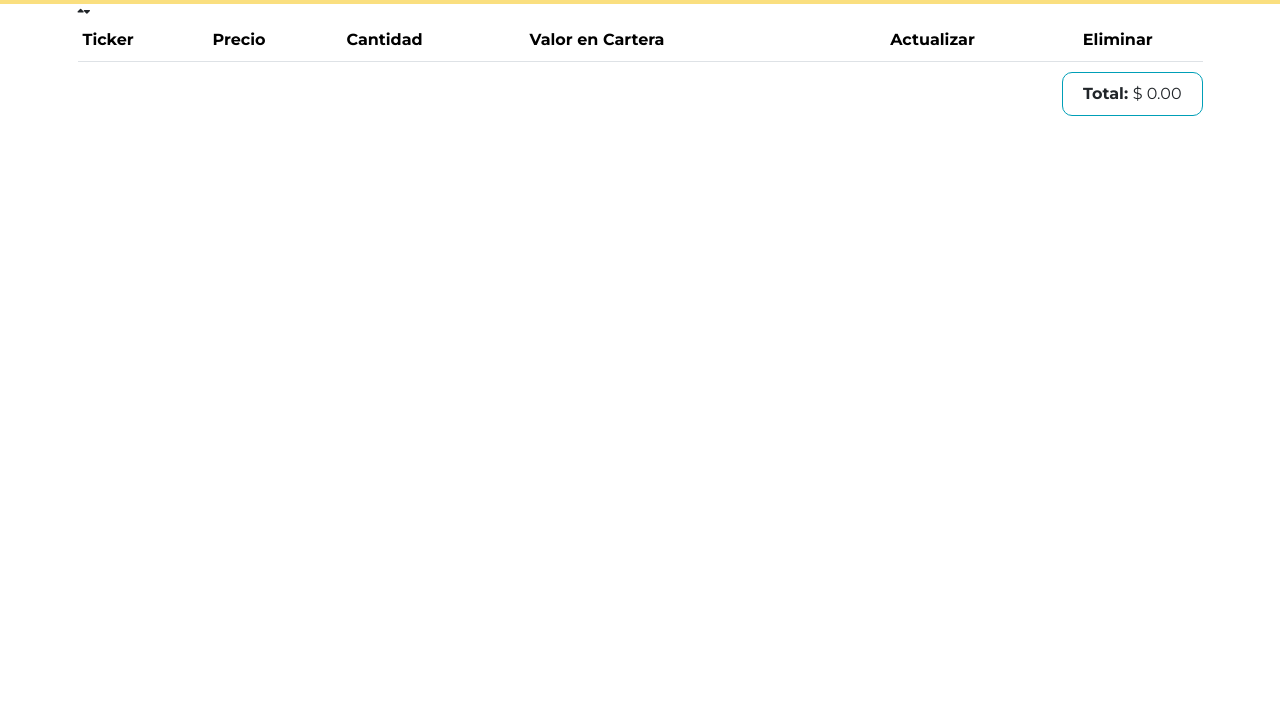
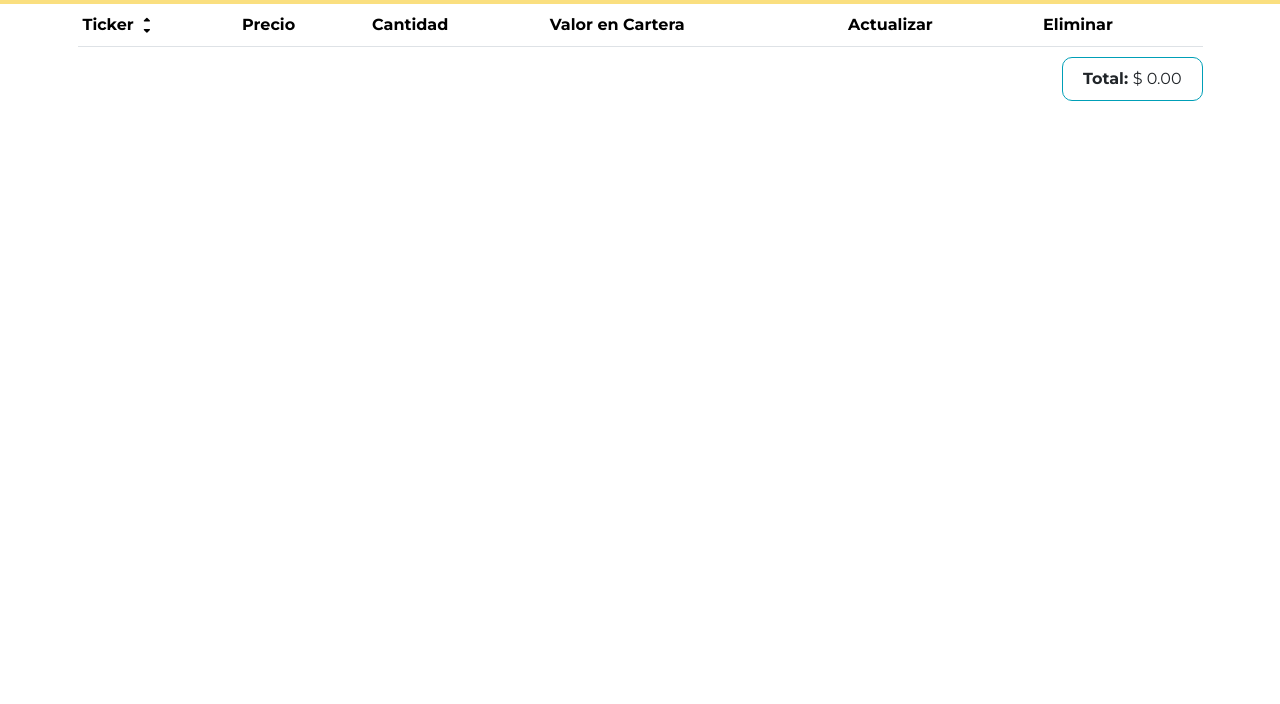
Before and after one commit to Fede-Diiorio/CryptoTracker, a website: page index.html in a window 1280 px wide. Shown: the part 96-800 px from the top of the page. Drawn offline with nearby package versions, Linux system fonts and the light colour scheme; some packages are replaced by stand-ins of ours; no server answers; a script that the page names is missing.

Commit message:
Se creó una función para ordenar alfabeticamente los ticker.

```diff
--- a/index.html
+++ b/index.html
@@ -25,32 +25,43 @@
             <table class="table">
                 <thead>
                     <tr>
-                        <div class="tabla__th">
-                            <th>Ticker</th>
+                        <th>
+                            <div class="table__th">
+                                Ticker
                                 <div id="filtroTicker"></div>
                             </div>
+                        </th>
+                        <th>
                             <div class="table__th">
-                            <th>Precio</th>
+                                Precio
                             </div>
+                        </th>
+                        <th>
                             <div class="table__th">
-                            <th>Cantidad</th>
+                                Cantidad
                             </div>
+                        </th>
+                        <th>
                             <div class="table__th">
-                            <th>Valor en Cartera</th>
+                                Valor en Cartera
                             </div>
-                        <div class="table__th">
-                            <th class="th-actualizar">Actualizar</th>
+                        </th>
+                        <th>
+                            <div class="table__th th-actualizar">
+                                Actualizar
                             </div>
-                        <div class="table__th">
-                            <th class="th-eliminar">Eliminar</th>
+                        </th>
+                        <th>
+                            <div class="table__th th-eliminar">
+                                Eliminar
                             </div>
+                        </th>
                     </tr>
                 </thead>
-
                 <tbody>
-
                 </tbody>
             </table>
+
         </div>
         <div id="totalCartera"></div>
     </div>
--- a/js/app.js
+++ b/js/app.js
@@ -311,18 +311,43 @@ function renderizarTotalDeCartera() {
     contenedor.append(divPadre)
 }
 
-function renderizadoDeBotonDeFiltro() {
+function renderizadoDeBotonDeFiltroTicker() {
     const contenedor = document.getElementById("filtroTicker");
     contenedor.innerHTML = "";
 
     const divPadre = document.createElement("div");
-    divPadre.classList.add("caja-filtro");
+    divPadre.classList.add("caja-filtro", "d-flex", "flex-column");
 
     const flechaArriba = document.createElement("i");
     flechaArriba.classList.add("fa-solid", "fa-caret-up");
+    flechaArriba.addEventListener("click", () => {
+        portafolio.sort((a, b) => {
+            if (a.ticker > b.ticker) {
+                return 1;
+            }
+            if (a.ticker < b.ticker) {
+                return -1;
+            }
+            return 0
+        })
+        renderizarTablaConCriptos();
+    });
 
     const flechaAbajo = document.createElement("i");
     flechaAbajo.classList.add("fa-solid", "fa-caret-down");
+    flechaAbajo.addEventListener("click", () => {
+        portafolio.sort((a, b) => {
+            if (a.ticker > b.ticker) {
+                return -1;
+            }
+            if (a.ticker < b.ticker) {
+                return 1;
+            }
+            return 0
+        })
+        renderizarTablaConCriptos();
+    });
+
 
     divPadre.append(flechaArriba, flechaAbajo);
     contenedor.append(divPadre);
@@ -337,7 +362,8 @@ const listaDeCriptos = [];
 obtenerCriptosDeLocalStorage();
 obtenerPreciosDeApi().then(() => {
     renderizarBarraDeBuscarCripto();
+    console.log(portafolio);
 });
-renderizadoDeBotonDeFiltro();
+renderizadoDeBotonDeFiltroTicker();
 renderizarTablaConCriptos();
 renderizarTotalDeCartera();
--- a/scss/pages/_index.scss
+++ b/scss/pages/_index.scss
@@ -41,6 +41,13 @@
 
 .table {
 
+    .table__th {
+        display: flex;
+        gap: 1rem;
+        font-size: 1.6rem;
+        align-items: center;
+    }
+
     .th-eliminar,
     .th-actualizar {
         text-align: center;
@@ -80,10 +87,14 @@
     display: flex;
     justify-content: end;
 
-    .total-cartera__texto{
+    .total-cartera__texto {
         border: 1px solid $secundario;
         border-radius: 1rem;
         padding: .5rem 2rem;
 
     }
 }
+
+.fa-solid {
+    cursor: pointer;
+}
```
Also changed, not shown: css/style.css. Lines whose indentation alone changed are shown as unchanged.
